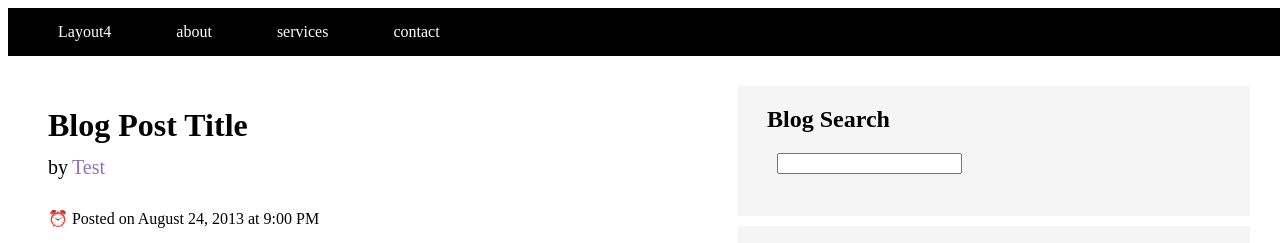
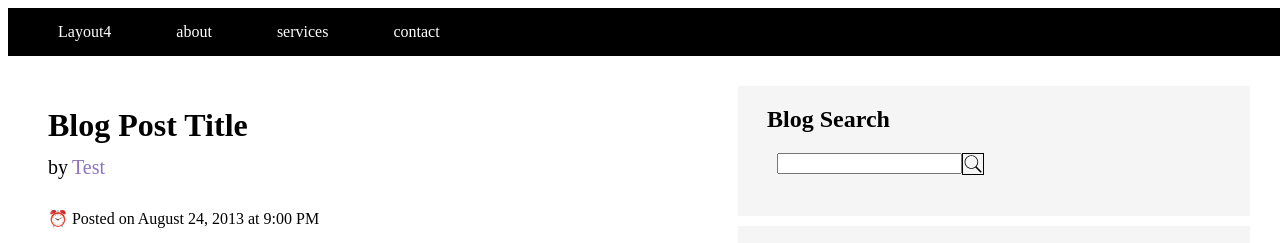
Before and after one commit to Sandeep-suman2469/gridlayout-4, a Next.js app: page / in a window 1280 px wide. Shown: the top 243 px of the page. Built offline with nearby package versions, Linux system fonts and the light colour scheme.

Commit message:
Update page.js

```diff
--- a/src/app/page.js
+++ b/src/app/page.js
@@ -34,9 +34,9 @@ export default function Home() {
                 <h2 className="h2">Blog Search</h2>
                 <div className="search">
                 <input type="text"></input>
-                {/* <svg xmlns="http://www.w3.org/2000/svg" x="0px" y="0px" width="20" height="20" viewBox="0 0 50 50">
+                <svg className="icon" xmlns="http://www.w3.org/2000/svg" x="0px" y="0px" width="20" height="20" viewBox="0 0 50 50">
                             <path d="M 21 3 C 11.621094 3 4 10.621094 4 20 C 4 29.378906 11.621094 37 21 37 C 24.710938 37 28.140625 35.804688 30.9375 33.78125 L 44.09375 46.90625 L 46.90625 44.09375 L 33.90625 31.0625 C 36.460938 28.085938 38 24.222656 38 20 C 38 10.621094 30.378906 3 21 3 Z M 21 5 C 29.296875 5 36 11.703125 36 20 C 36 28.296875 29.296875 35 21 35 C 12.703125 35 6 28.296875 6 20 C 6 11.703125 12.703125 5 21 5 Z"></path>
-                            </svg> */}
+                            </svg>
                       </div>
              </div>
              <div className="aside">
```
